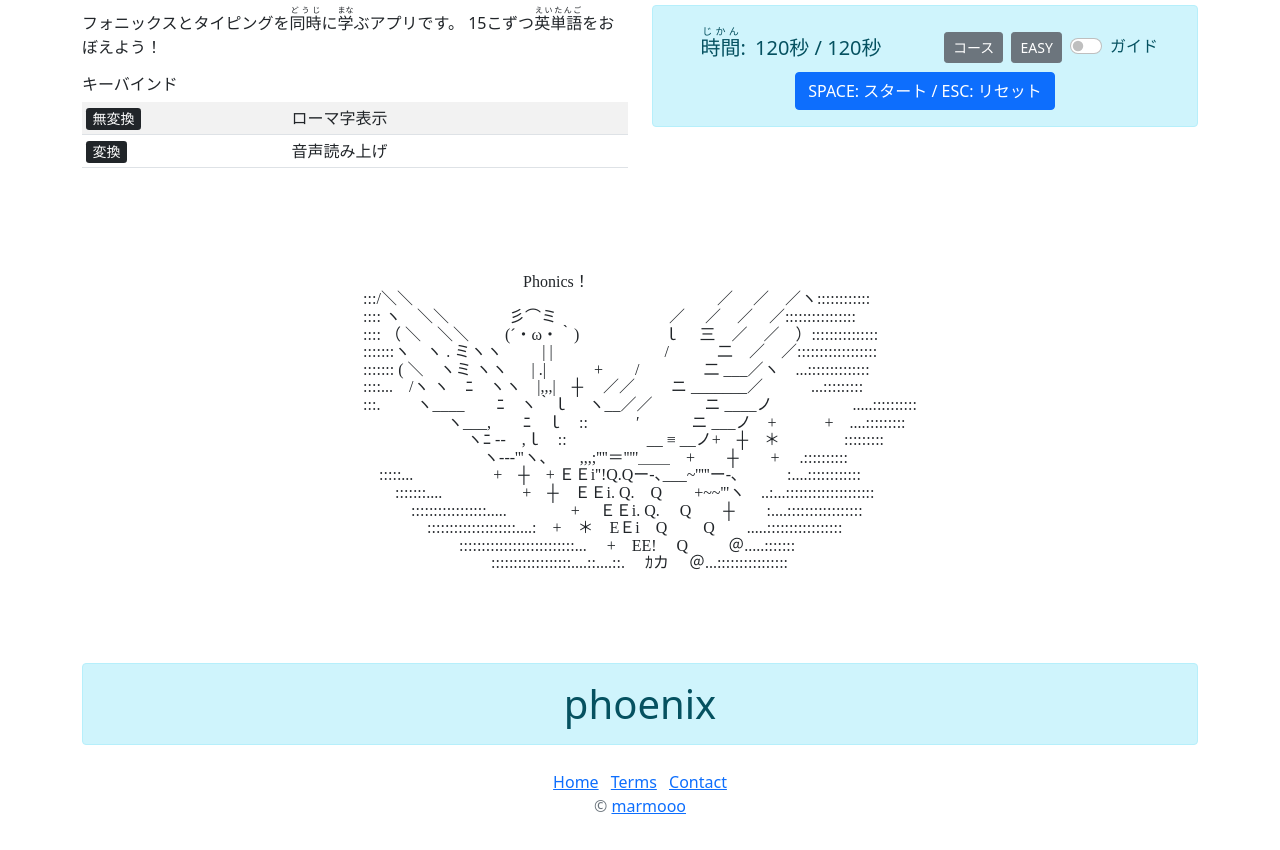
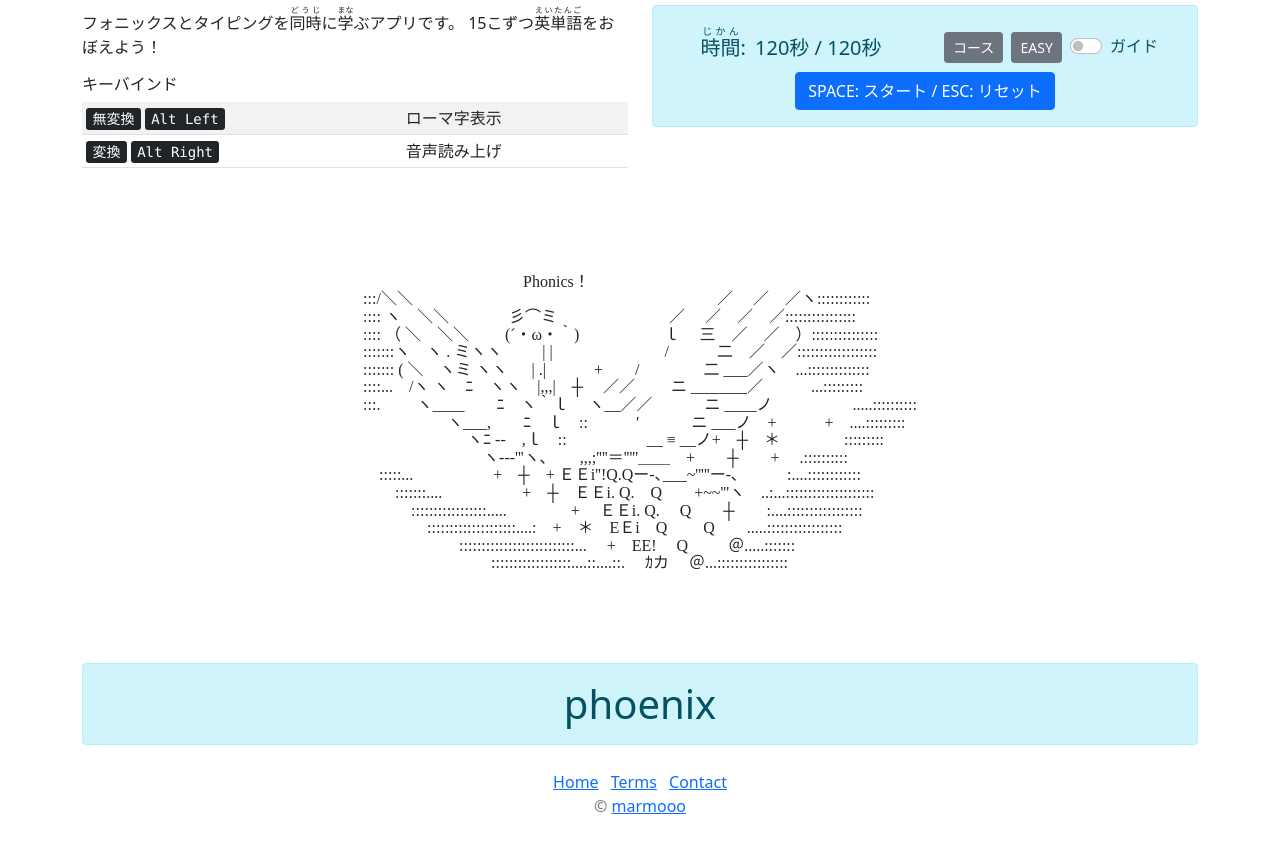
Before and after one commit to marmooo/phonics-typing, a plain HTML site: page src/index.html in a window 1280 px wide. Shown: the part 54-904 px from the top of the page. Drawn offline with nearby package versions, Linux system fonts and the light colour scheme; no server answers; a script that the page names is missing; a web font is replaced by a local one.

Commit message:
add altLeft/altRight guide

```diff
--- a/src/index.html
+++ b/src/index.html
@@ -123,8 +123,8 @@ sudo apt install festival speech-dispatcher-festival</code></pre>
               </p>
               <h6>キーバインド</h6>
               <table class="table table-sm table-striped">
-                <tr><td><kbd>無変換</kbd></td><td>ローマ字表示</td></tr>
-                <tr><td><kbd>変換</kbd></td><td>音声読み上げ</td></tr>
+                <tr><td><kbd>無変換</kbd><kbd class="ms-1">Alt Left</kbd></td><td>ローマ字表示</td></tr>
+                <tr><td><kbd>変換</kbd><kbd class="ms-1">Alt Right</kbd></td><td>音声読み上げ</td></tr>
               </table>
             </div>
             <div id="timePanel" class="col-sm text-center">
```
